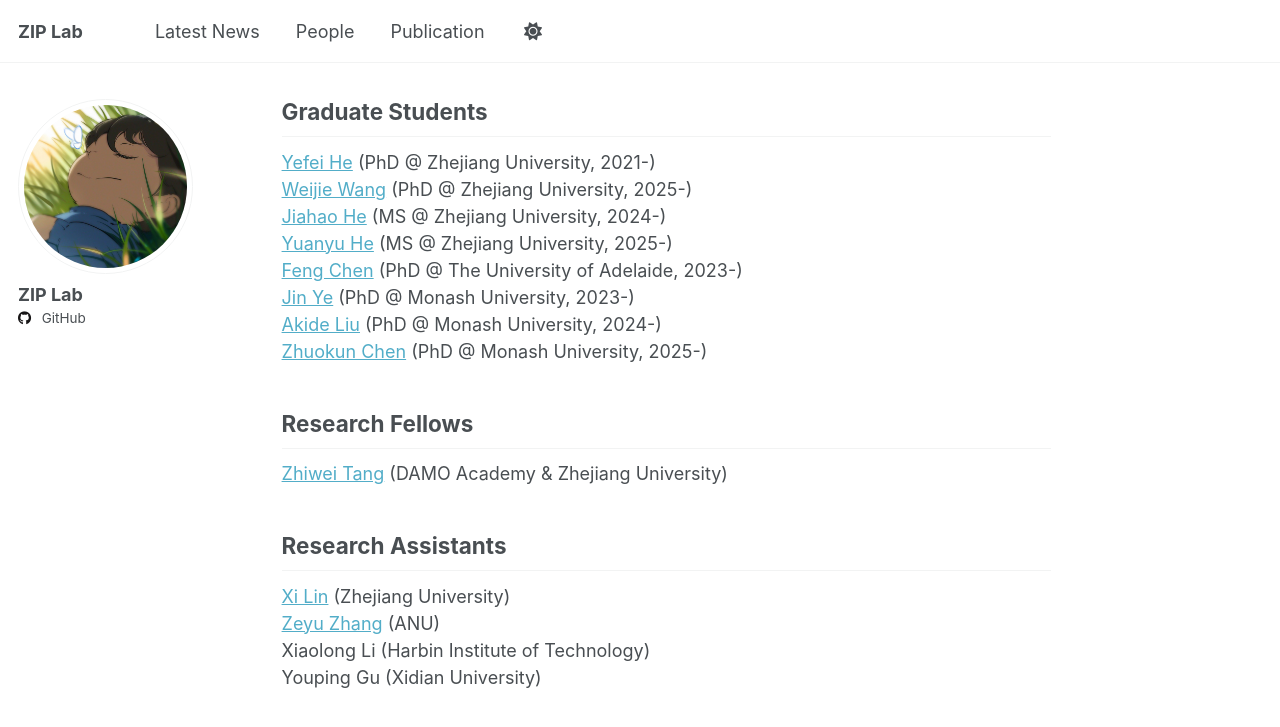
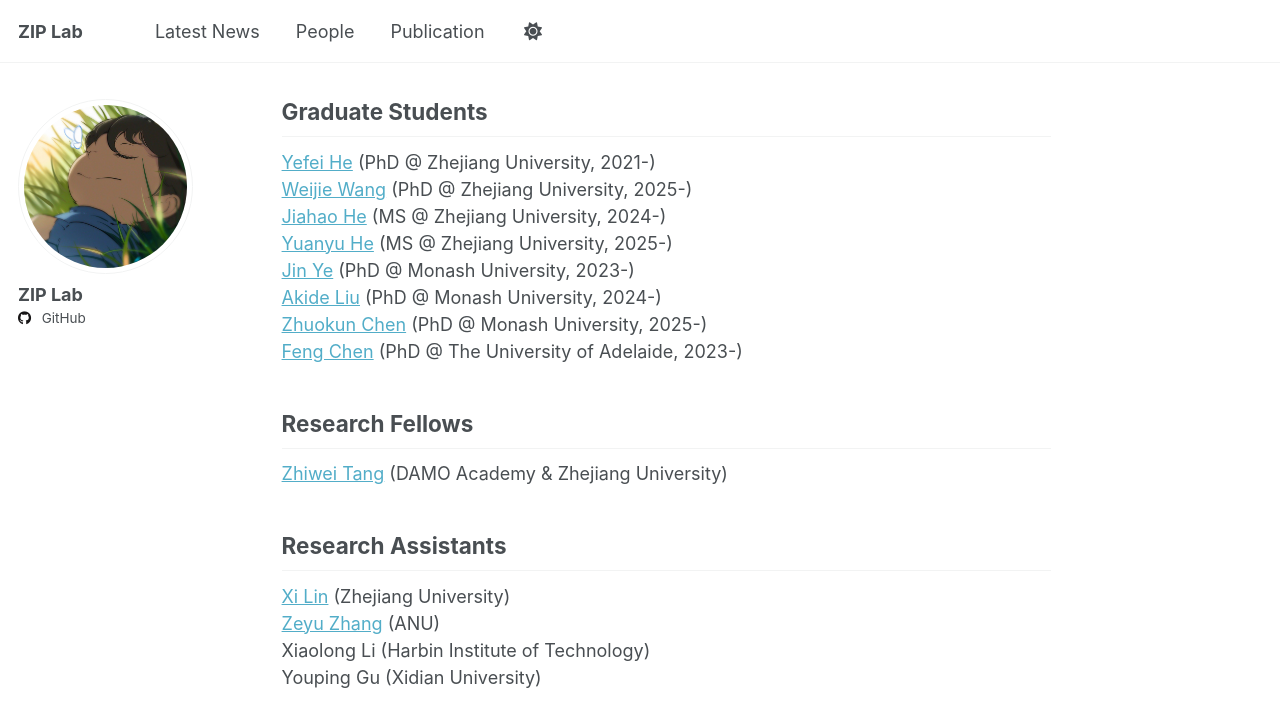
Before and after one commit to ziplab/ziplab.github.io, a Jekyll site: the page built from _pages/people.md, in a window 1280 px wide and 900 px high, scrolled down 576 px. Shown: the top 727 px of the window. Built offline with Jekyll 4.4.1, drawn with Linux system fonts in a browser that asks for light colours.

```diff
--- a/_pages/people.md
+++ b/_pages/people.md
@@ -18,10 +18,10 @@ author_profile: true
 [Weijie Wang](https://lhmd.top/) (PhD @ Zhejiang University, 2025-)
 [Jiahao He](https://github.com/Hygge02) (MS @ Zhejiang University, 2024-)
 [Yuanyu He](https://github.com/Yuanyu0) (MS @ Zhejiang University, 2025-)
-[Feng Chen](https://github.com/Chenfeng1271) (PhD @ The University of Adelaide, 2023-)
 [Jin Ye](https://scholar.google.com/citations?user=UFBrJOAAAAAJ) (PhD @ Monash University, 2023-)
 [Akide Liu](https://scholar.google.com/citations?hl=en&user=1HjSeKgAAAAJ) (PhD @ Monash University, 2024-)
 [Zhuokun Chen](https://openreview.net/profile?id=%7EZhuokun_Chen4) (PhD @ Monash University, 2025-)
+[Feng Chen](https://github.com/Chenfeng1271) (PhD @ The University of Adelaide, 2023-)
 
 ## Research Fellows
 [Zhiwei Tang](https://scholar.google.com/citations?user=GN-N9c8AAAAJ&hl=en) (DAMO Academy & Zhejiang University)
```
